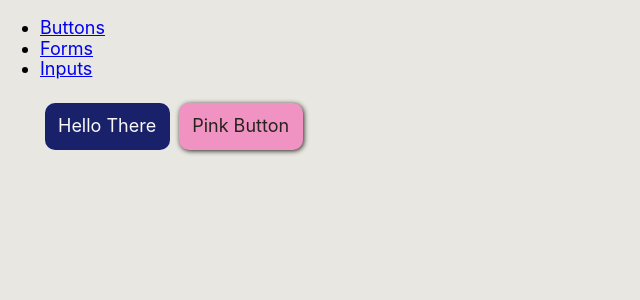
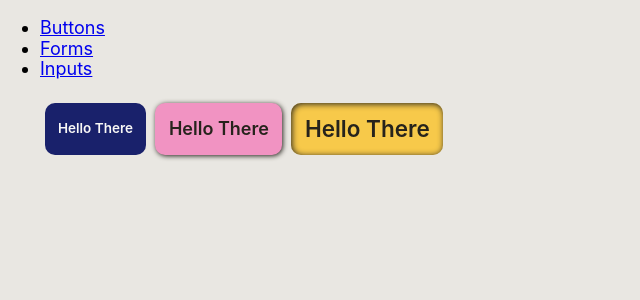
Before and after one commit to timegated/react-components, a React (Create React App) app: page /buttons in a window 1280 px wide. Shown: the top 300 px of the page, without its empty margins (0-640 px from the left). Built offline with nearby package versions, Linux system fonts and the light colour scheme.

Commit message:
added third yellow button with inset box shadow

```diff
--- a/src/components/Buttons/Buttons.js
+++ b/src/components/Buttons/Buttons.js
@@ -8,14 +8,21 @@ const Buttons = () => {
             <Button
                 bg={props => props.theme.colors.button.indigo}
                 color={props => props.theme.colors.white.regular}
-
+                fontSize={props => props.theme.fontSize.md}
                 text="Hello There" />
             <Button
                 bg={props => props.theme.colors.button.pink}
                 color={props => props.theme.colors.black.regular}
                 boxShadow={props => props.theme.shadows.boxShadow}
-                text="Pink Button"
-
+                fontSize={props => props.theme.fontSize.lg}
+                text="Hello There"
+            />
+            <Button
+                bg={props => props.theme.colors.button.yellow}
+                color={props => props.theme.colors.black.regular}
+                boxShadow={props => props.theme.shadows.inset}
+                fontSize={props => props.theme.fontSize.xlg}
+                text="Hello There"
             />
         </Container>
     )
--- a/src/components/Buttons/collection/Button.js
+++ b/src/components/Buttons/collection/Button.js
@@ -1,12 +1,19 @@
 import React from 'react'
 import { ButtonOne }from '../styles/styles';
 
-const Button = ({ bg, color, boxShadow, text }) => {
+const Button = ({ bg, color, boxShadow, fontSize, text }) => {
 
   console.log(bg, color)
   return (
     <>
-      <ButtonOne bg={bg} color={color} boxShadow={boxShadow}>{ text }</ButtonOne>
+      <ButtonOne
+        bg={bg}
+        color={color}
+        boxShadow={boxShadow}
+        fontSize={fontSize}
+      >
+        {text}
+      </ButtonOne>
     </>
   )
 }
--- a/src/components/Buttons/styles/styles.js
+++ b/src/components/Buttons/styles/styles.js
@@ -9,4 +9,9 @@ export const ButtonOne = styled.button`
   background: ${props => props.bg};
   color: ${props => props.color};
   box-shadow: ${props => props.boxShadow};
+  font-size: ${props => props.fontSize};
+
+  &:hover {
+    box-shadow: ${props => props.theme.shadows.inset}
+  }
 `
--- a/src/styles/GlobalStyles.js
+++ b/src/styles/GlobalStyles.js
@@ -20,6 +20,8 @@ const GlobalStyles = createGlobalStyle`
     border: none;
     cursor: pointer;
     margin: 0.25rem;
+    font-size: 0.85rem;
+    font-weight: 600;
   }
 
 `
--- a/src/styles/theme.js
+++ b/src/styles/theme.js
@@ -20,7 +20,15 @@ const theme = {
 
   },
   shadows: {
-    boxShadow: "1px 1px 0.3em hsl(42, 15%, 13%)"
+    boxShadow: "1px 1px 0.3em hsl(42, 15%, 13%)",
+    inset: "inset 1px 1px 0.3em hsl(42, 15%, 13%)"
+  },
+  fontSize: {
+    xs: "0.50rem",
+    sm: "0.65rem",
+    md: "0.75rem",
+    lg: "1rem",
+    xlg: "1.25rem"
   }
 }
 
```
